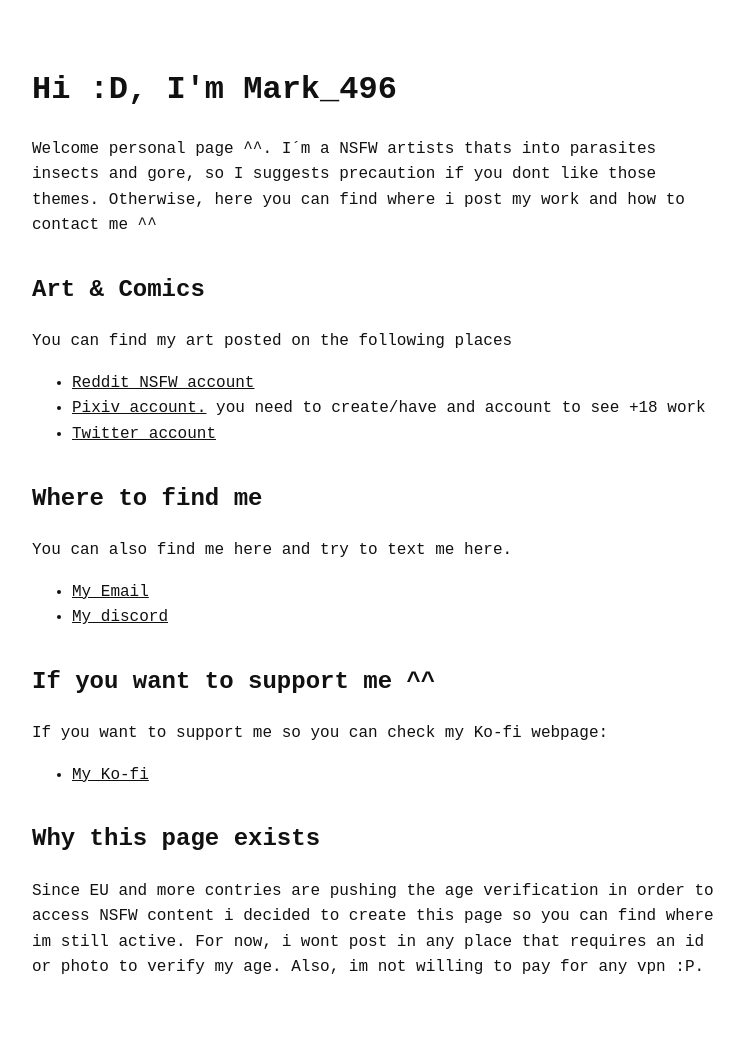
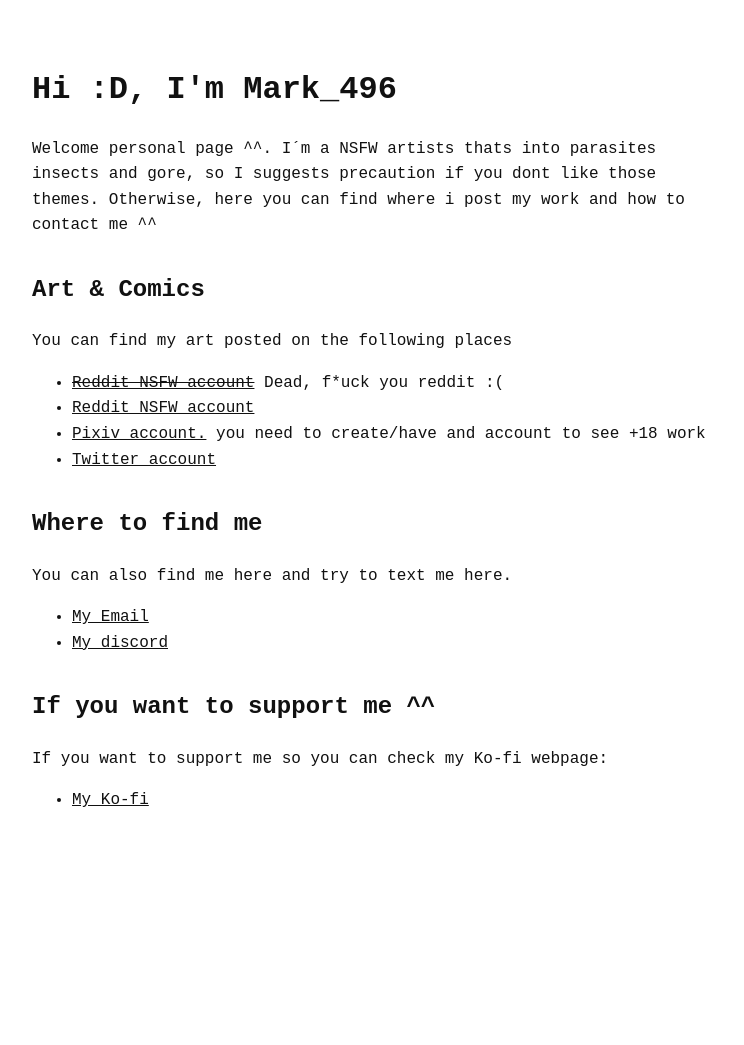
Before and after one commit to Mark-496/Mark-496.github.io, a Jekyll site: the page index.html, which Jekyll copies as it is, in a window 1280 px wide. Shown: the whole page, without its empty margins (258-1002 px from the left). Built offline with Jekyll 4.4.1, drawn with Linux system fonts in a browser that asks for light colours; after the commit the page ends 900 px from its top, so only the background shows below that.

Commit message:
Update index.html

```diff
--- a/index.html
+++ b/index.html
@@ -39,7 +39,8 @@
         <h2>Art & Comics</h2>
          <p>You can find my art posted on the following places</p>
         <ul>
-            <li><a href="https://www.reddit.com/user/Mark_496/">Reddit NSFW account</a></li>
+            <li><a href="https://www.reddit.com/user/Mark_496/"><s>Reddit NSFW account</s></a> Dead, f*uck you reddit :(</li>
+            <li><a href="https://www.reddit.com/user/JohnSmith_789/">Reddit NSFW account</a></li>
             <li><a href="https://www.pixiv.net/en/users/30053297">Pixiv account.</a> you need to create/have and account to see +18 work</li>
             <li><a href="https://x.com/Mark_497">Twitter account</a></li>
         </ul>
@@ -61,11 +62,12 @@
             <li><a href="https://ko-fi.com/mark_496">My Ko-fi</a></li>
         </ul>
     </div>
-
+<!--
     <div class="section">
         <h2>Why this page exists</h2>
         Since EU and more contries are pushing the age verification in order to access NSFW content i decided to create this page so you can find where im still active.
         For now, i wont post in any place that requires an id or photo to verify my age. Also, im not willing to pay for any vpn :P.
     </div>
+    -->
 </body>
 </html>
```
